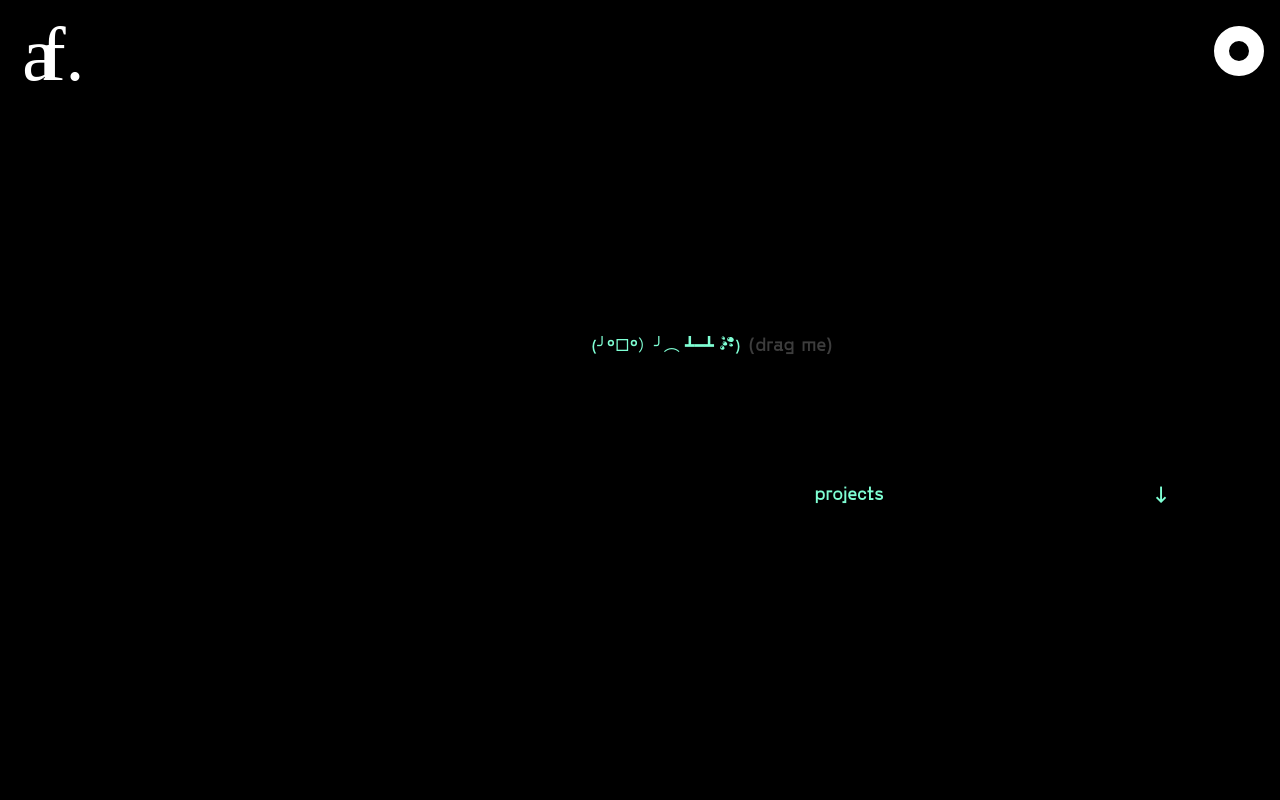
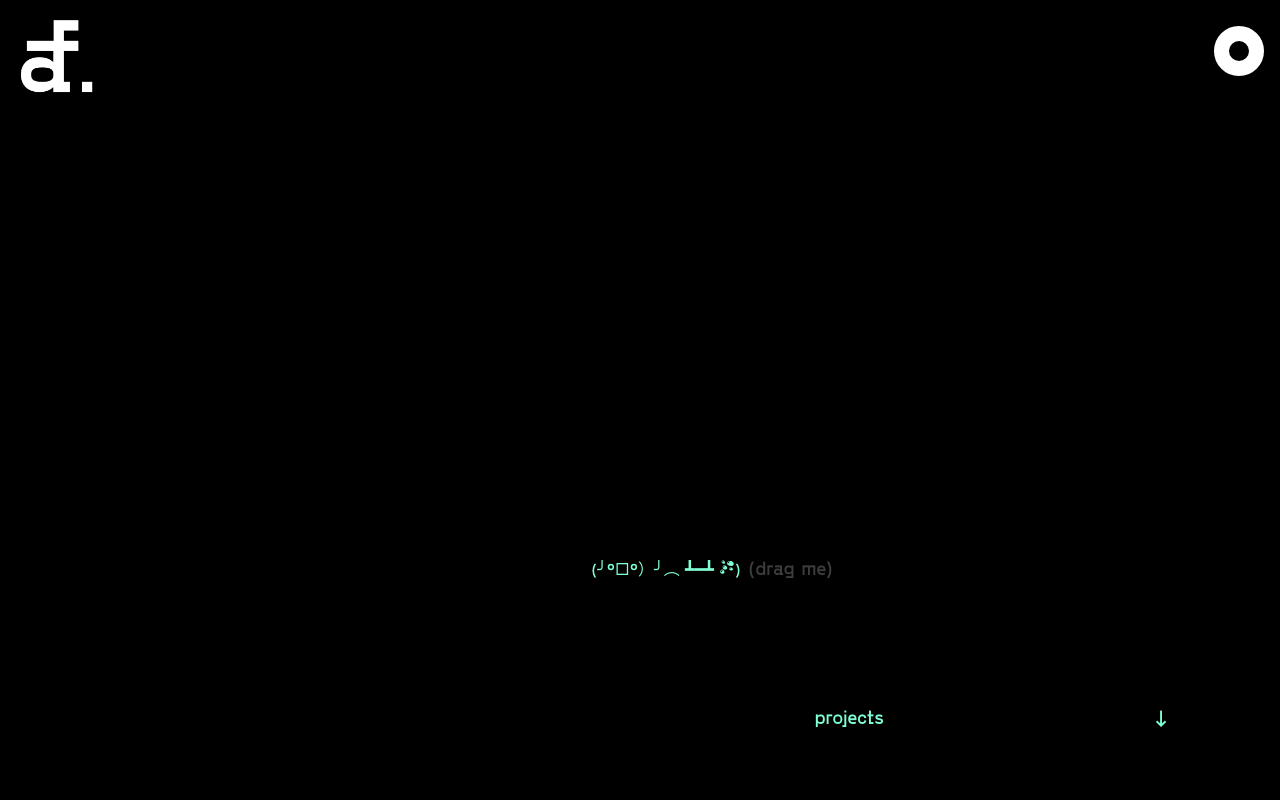
Before and after one commit to facuariasla/next-pf, a Next.js app: page / in a window 1280 px wide. Shown: the top 800 px of the page. Built offline with nearby package versions, Linux system fonts and the light colour scheme.

Commit message:
logo changed

```diff
--- a/components/navbar.tsx
+++ b/components/navbar.tsx
@@ -1,5 +1,5 @@
 import { useState } from "react";
-import logo from "../public/assets/afwhitesvg.svg";
+import logo from "../public/assets/afwhite.png";
 import Image from "next/image";
 import styles from "../styles/Navbar.module.scss";
 const { motion } = require("framer-motion");
--- a/components/topcover.tsx
+++ b/components/topcover.tsx
@@ -1,17 +1,20 @@
-import React from 'react'
-import styles from '../styles/TopCover.module.scss'
+import React from "react";
+import styles from "../styles/TopCover.module.scss";
 const { motion } = require("framer-motion");
 
 const TopCover = () => {
   return (
     <div className={styles.topcover_container}>
-      <motion.div className={styles.topcover_image} initial={{ opacity: 0 }}
-            animate={{ opacity: 1}}
-            transition={{ delay: .1 }}>
-        <h1>some cool img</h1>
+      <motion.div
+        className={styles.topcover_image}
+        initial={{ opacity: 0 }}
+        animate={{ opacity: 1 }}
+        transition={{ delay: 0.1 }}
+      >
+        <motion.h1>cool img goes here</motion.h1>
       </motion.div>
     </div>
-  )
-}
+  );
+};
 
-export default TopCover
+export default TopCover;
--- a/styles/Navbar.module.scss
+++ b/styles/Navbar.module.scss
@@ -40,8 +40,12 @@
         position: relative;
         color: #fff;
         transition: all .5s;
+        font-size: 18px;
         &:hover, &:active{
           color: aquamarine;
+        }
+        @media screen and (max-width: $mobile_width) {
+          font-size: 16px;
         }
       }
     }
--- a/styles/TopCover.module.scss
+++ b/styles/TopCover.module.scss
@@ -4,7 +4,7 @@
   display: flex;
   align-items: center;
   justify-content: center;
-  padding: 1rem;
+  padding: 8rem 1rem;
   .topcover_image{
     h1{
       font-size: 100px;
```
